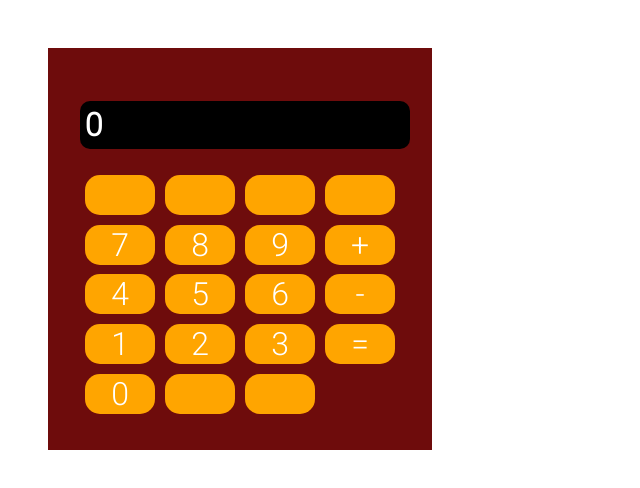
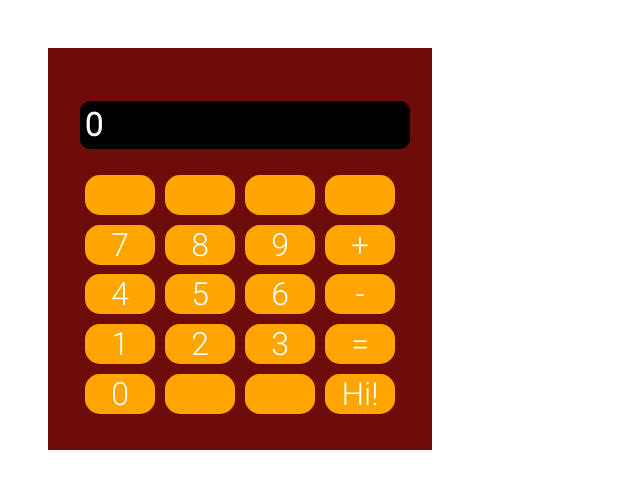
Before and after one commit to dpars34/calculator, a React (Create React App) app: page / in a window 1280 px wide. Shown: the top 488 px of the page, without its empty margins (0-640 px from the left). Built offline with nearby package versions, Linux system fonts and the light colour scheme.

Commit message:
Hi button test

```diff
--- a/src/App.js
+++ b/src/App.js
@@ -131,6 +131,7 @@ class App extends React.Component {
           <Button display="0" value="0" onClick={this.handleClick}/>
           <Button display="" value="" />
           <Button display="" value="" />
+          <Button display="Hi!" value="" />
         </div>
       </div>
     )
```
